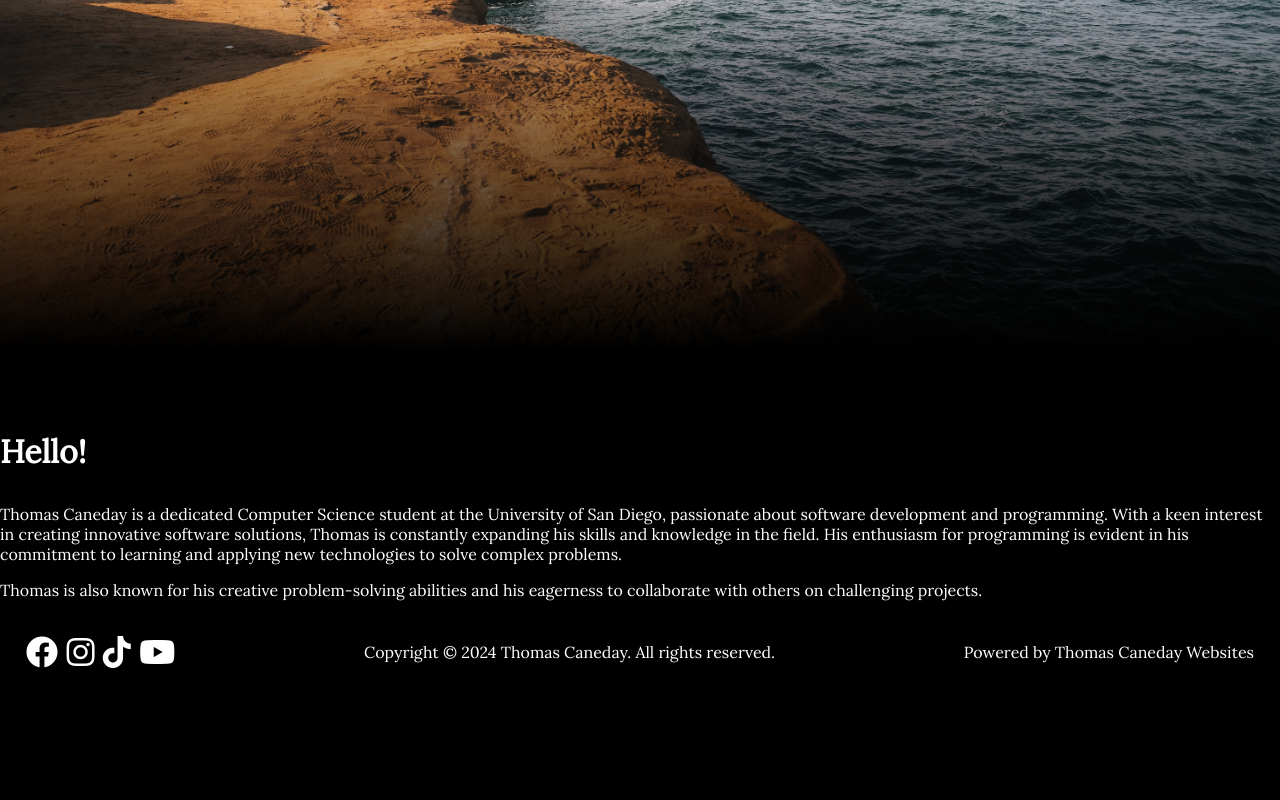
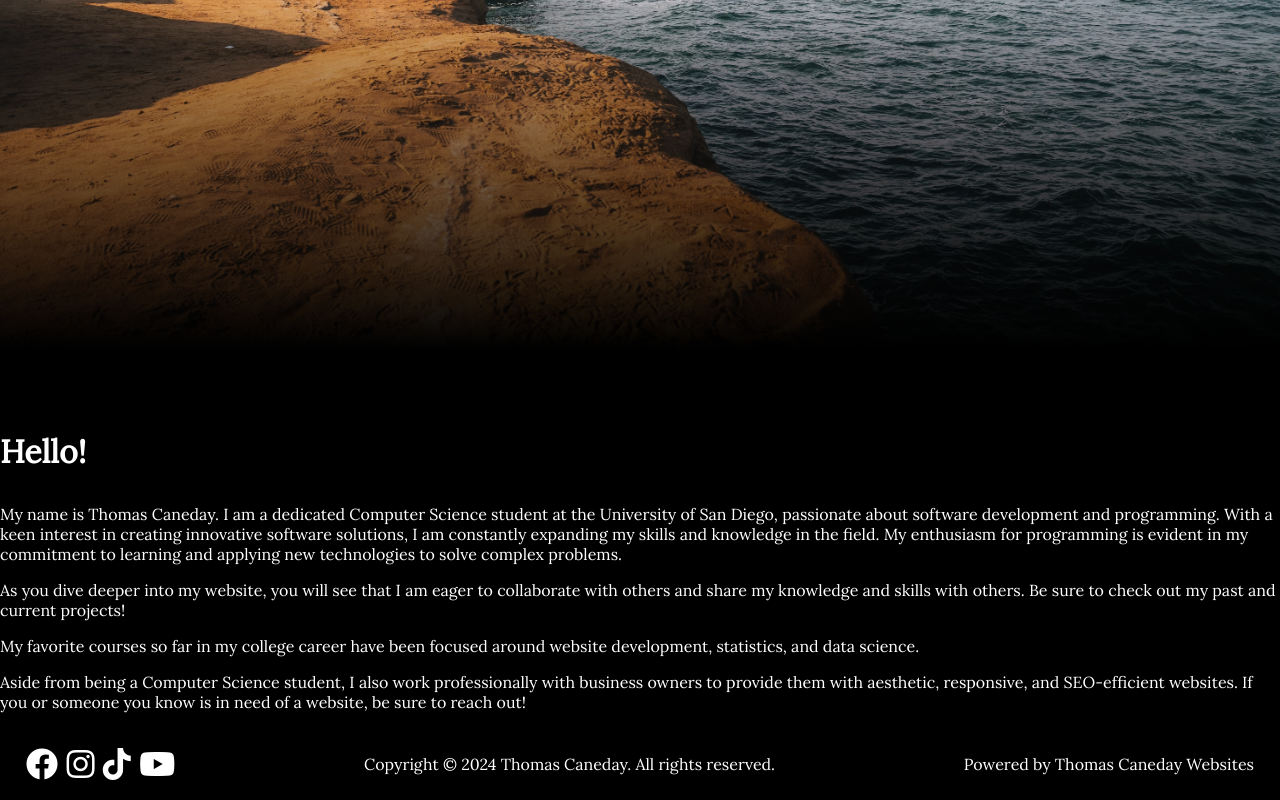
Before and after one commit to ThomasCaneday/ThomasCaneday.github.io, a plain HTML site: page about.html in a window 1280 px wide. Shown: the part 449-1249 px from the top of the page. Before the commit the page ends 1137 px from the top, so only its background shows below. Drawn offline with Linux system fonts and the light colour scheme.

Commit message:
Update about.html
Added more to about me paragraphs

```diff
--- a/about.html
+++ b/about.html
@@ -43,8 +43,10 @@
     <section id="founder">
         <div class="founder-overlay">
             <h3>Hello!</h3>
-            <p>Thomas Caneday is a dedicated Computer Science student at the University of San Diego, passionate about software development and programming. With a keen interest in creating innovative software solutions, Thomas is constantly expanding his skills and knowledge in the field. His enthusiasm for programming is evident in his commitment to learning and applying new technologies to solve complex problems.</p>
-            <p>Thomas is also known for his creative problem-solving abilities and his eagerness to collaborate with others on challenging projects.</p>
+            <p>My name is Thomas Caneday. I am a dedicated Computer Science student at the University of San Diego, passionate about software development and programming. With a keen interest in creating innovative software solutions, I am constantly expanding my skills and knowledge in the field. My enthusiasm for programming is evident in my commitment to learning and applying new technologies to solve complex problems.</p>
+            <p>As you dive deeper into my website, you will see that I am eager to collaborate with others and share my knowledge and skills with others. Be sure to check out my past and current projects!</p>
+            <p>My favorite courses so far in my college career have been focused around website development, statistics, and data science.</p>
+            <p>Aside from being a Computer Science student, I also work professionally with business owners to provide them with aesthetic, responsive, and SEO-efficient websites. If you or someone you know is in need of a website, be sure to reach out!<p>
             <!-- <p>I have decided to start my own small business in hopes to put a scholarship together for a trade school student, and do blue collar giveaways to future trade students. I was fortunate enough to receive the Mike Rowe Works scholarship while I was in lineman school along with many other scholarships and because of how much it helped me, I want to give that opportunity to someone else!</p> -->
             <!-- <div class="founder-overlay"></div>
             <h3>Founder</h3>
```
